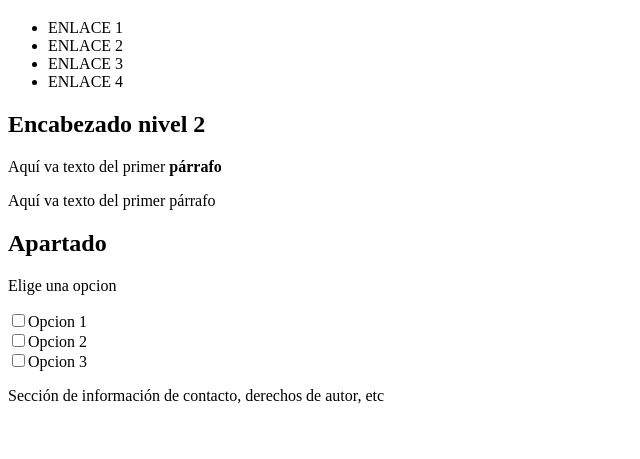
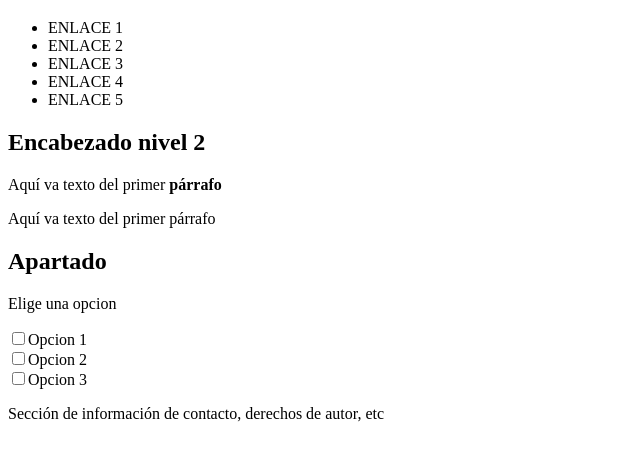
Before and after one commit to IsraVM/evaluacion_html, a plain HTML site: page index.html in a window 1280 px wide. Shown: the part 61-520 px from the top of the page, without its empty margins (0-640 px from the left). Drawn offline with Linux system fonts and the light colour scheme.

Commit message:
modificacion
agregue un menu

```diff
--- a/index.html
+++ b/index.html
@@ -15,6 +15,7 @@
                 <li>ENLACE 2</li>
                 <li>ENLACE 3</li>
                 <li>ENLACE 4</li>
+                <li>ENLACE 5</li>
             </ul>
         </nav>
     </header>
```
